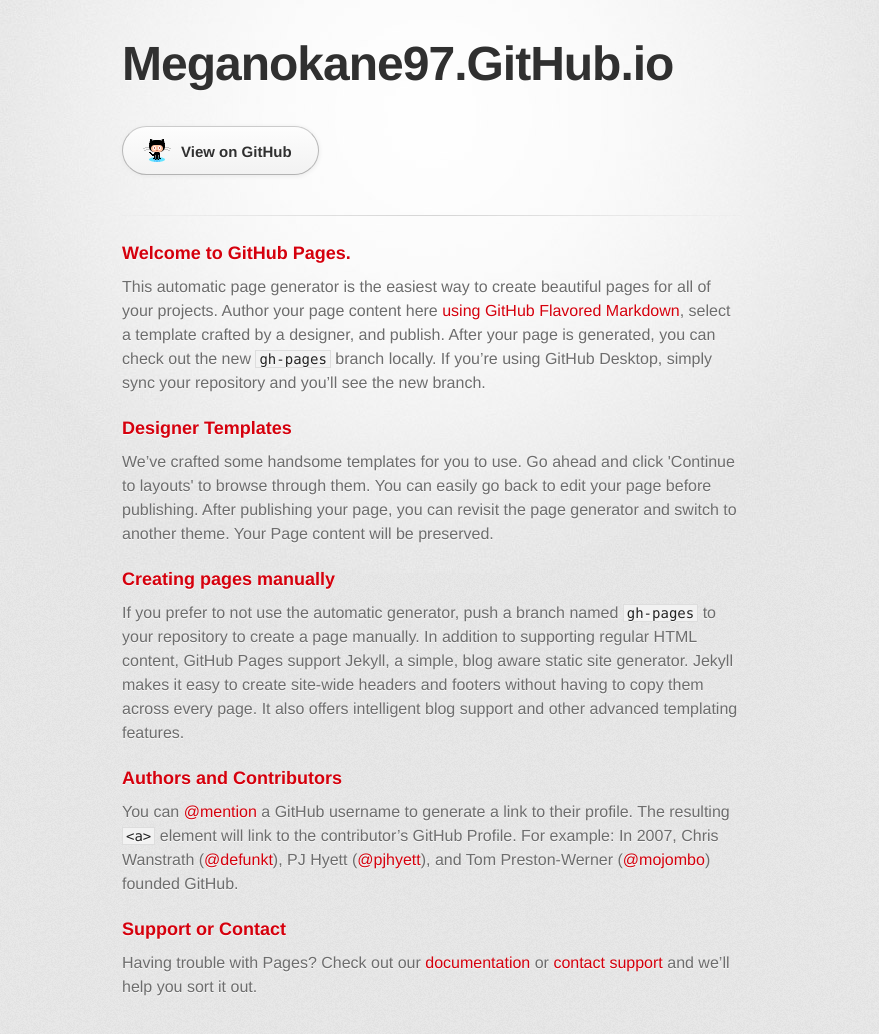
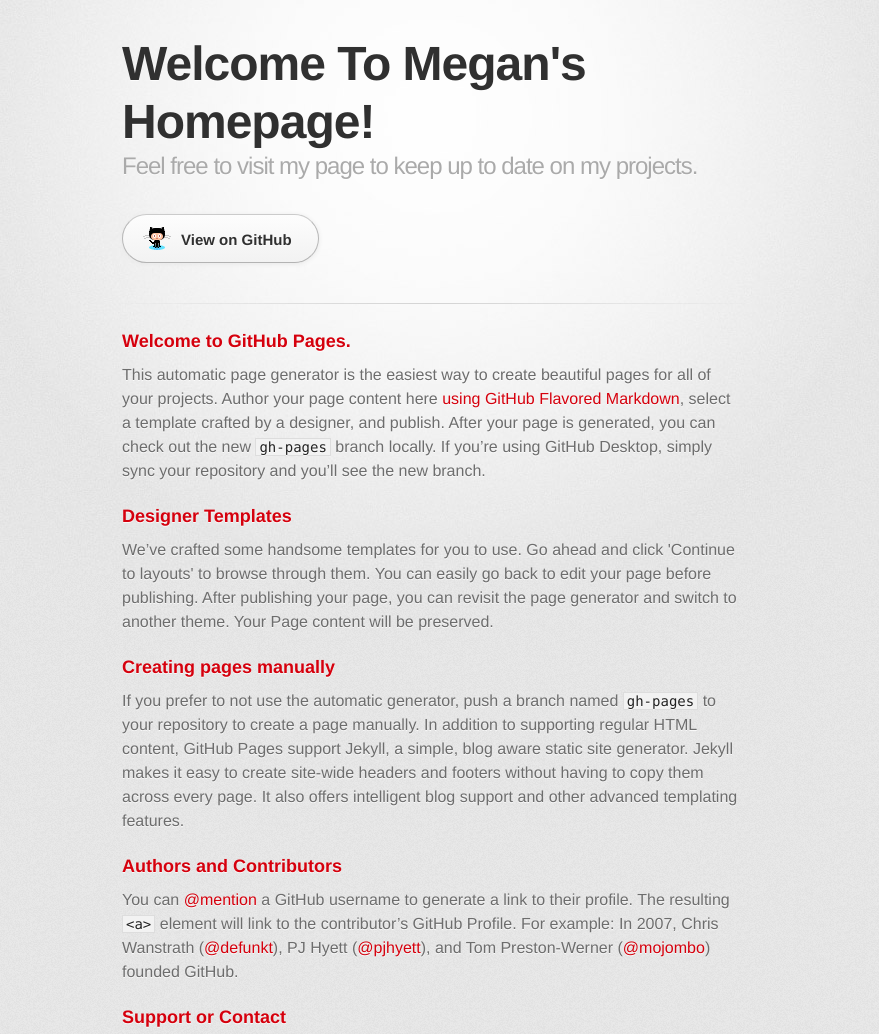
Before and after one commit to meganokane97/meganokane97.github.io, a plain HTML site: page index.html in a window 1280 px wide. Shown: the top 1034 px of the page, without its empty margins (208-1087 px from the left). Drawn offline with Linux system fonts and the light colour scheme; a web font is replaced by a local one.

Commit message:
Add a friendlier title and tagline

```diff
--- a/index.html
+++ b/index.html
@@ -18,8 +18,8 @@
       <div class="inner">
 
         <header>
-          <h1>Meganokane97.GitHub.io</h1>
-          <h2></h2>
+          <h1 id = "project_title">Welcome To Megan's Homepage!</h1>
+          <h2 id = "project_tagline"> Feel free to visit my page to keep up to date on my projects.</h2>
         </header>
 
         <section id="downloads" class="clearfix">
```
